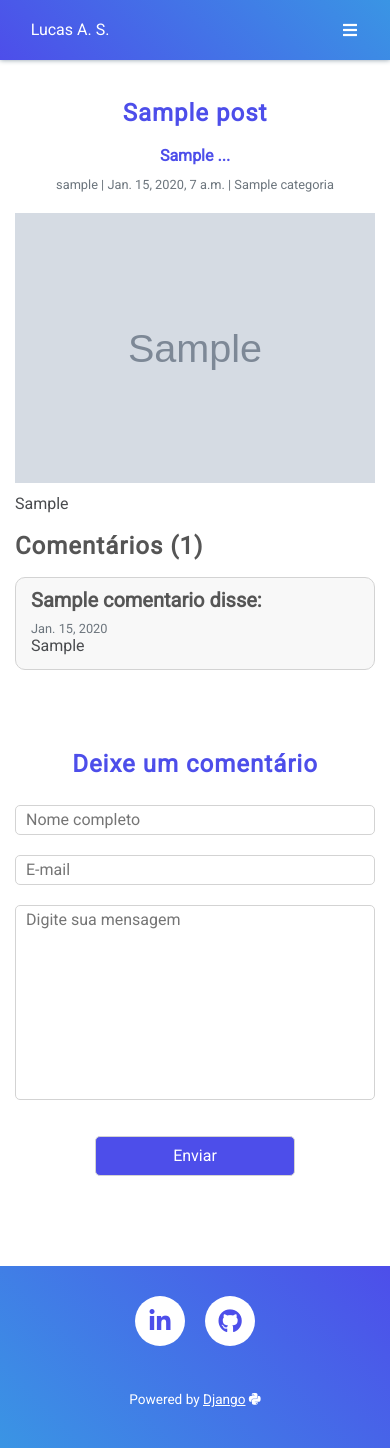
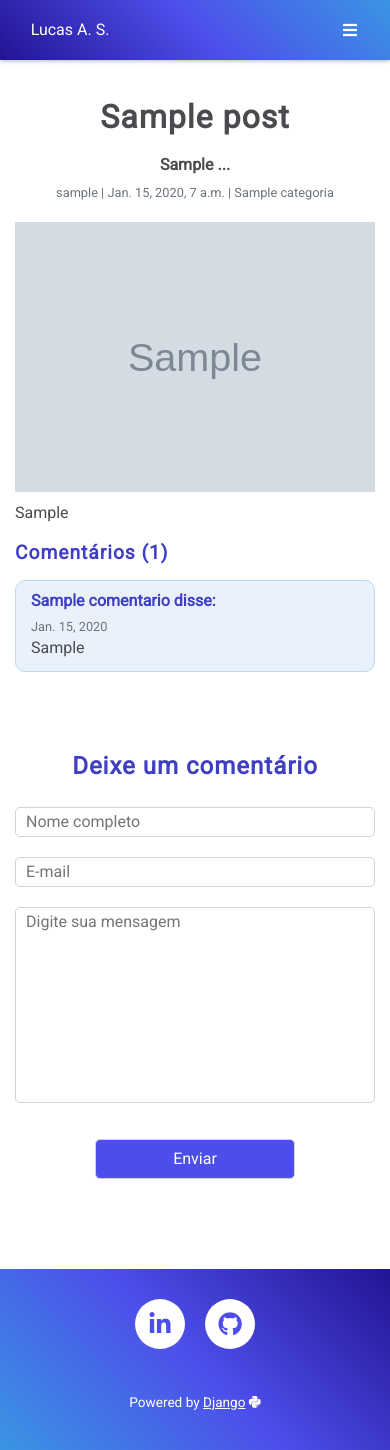
Before and after one commit to LucasAlmeidaSar/blogDjango, a Django app: page /post/1 in a window 390 px wide. Run offline with Django 3.2, Linux system fonts and the light colour scheme; tables that the repository leaves empty hold one stand-in row (values such as "Sample post"); grey boxes marked "Sample" are stand-in pictures; some libraries are stand-ins or nearby versions.

Commit message:
Ajuste na paleta de cores e na responsividade de todas as páginas.

```diff
--- a/templates/static/css/base.css
+++ b/templates/static/css/base.css
@@ -189,7 +189,7 @@ body {
   top: 0;
   z-index: 9999;
   width: 100%;
-  background-image: linear-gradient(45deg, rgb(77, 78, 234), rgb(58, 149, 228 ));
+  background-image: linear-gradient(45deg, #221493, rgb(77, 78, 234), rgb(58, 149, 228 ));
   justify-content: space-between;
   padding: 30px 25px;
   height: 40px;
@@ -208,7 +208,7 @@ body {
     height: 100vh;
     top: 0;
     left: 0;
-    background-image: linear-gradient(45deg, rgb(77, 78, 234), rgb(58, 149, 228));
+    background-image: linear-gradient(45deg, #221493, rgb(77, 78, 234), rgb(58, 149, 228));
     place-items: center;
 }
 .links-sm{
@@ -267,7 +267,7 @@ body {
 
 .rodape {
   width: 100%;
-  background-image: linear-gradient(45deg, rgb(58, 149, 228 ), rgb(77, 78, 234));
+  background-image: linear-gradient(45deg, rgb(58, 149, 228 ), rgb(77, 78, 234), #221493);
   padding: 48px 32px;
   color: white;
   justify-content: space-around;
@@ -280,7 +280,7 @@ body {
 
 .rodape-link:hover{
   text-decoration: none;
-  color: #333;
+  color: #333 ;
 }
 
 /* POST CONTAINER */
@@ -431,12 +431,6 @@ body {
     }
 }
 
-@media (min-width: 992px){
-    .container {
-        max-width: 960px;
-    }
-}
-
 @media (min-width: 1200px){
     .container {
         max-width: 1140px;
--- a/templates/static/css/contato.css
+++ b/templates/static/css/contato.css
@@ -1,7 +1,7 @@
 .contato-titulo{
     text-align: center;
     font-size: 2rem;
-    margin-bottom: 50px;
+    margin-bottom: 0px;
     color: rgb(77, 78, 234);
 }
 
--- a/templates/static/css/post.css
+++ b/templates/static/css/post.css
@@ -14,7 +14,7 @@
 
 h1,h2,h3,h4,h5,h6{
   margin: 20px 0 5px 0;
-  color: rgb(77, 78, 234);
+  color: #494b4e ;
 }
 
 h1,h2,h3,h4,h5,h6,p{
@@ -100,7 +100,7 @@ a{
     cursor: pointer;
 }
 b{
-  color: rgb(77, 78, 234);
+  color: #494b4e;
 }
 
 .post-link{
@@ -183,34 +183,35 @@ td, th {
 }
 
 .form-comentario_titulo{
+  color: #3f3fc4;
   margin-bottom: 1rem;
   font-size: 1.75rem;
   text-align: center;
 }
 
-.comentario{
-    background: #f8f8f8;
+.comentario {
+  background: #E9F2FC;
   border-radius: 10px;
   padding: 10px 15px;
-    border: 1px solid lightgray;
+  border: 1px solid #BED9F6;
   margin: 10px 0;
 }
 
 .comentarios_titulo{
     margin-bottom: 1rem;
     font-size: 1.5rem;
-    color: #555;
+    color: #3f3fc4;
 }
 
 .comentario_autor{
     font-weight: bold;
     font-size: 1.25rem;
     margin-bottom: .5rem;
-    color: #555;
+    color: #3f3fc4;
 }
 
 .comentario_conteudo{
-    margin-bottom: .25rem;
+  margin: .25rem 0;
 }
 
 
@@ -247,7 +248,7 @@ iframe{
 
 
 
-/* Responsividade */
+/* Responsividade do Form */
 
 @media (min-width:1040px){
   .form-wrapper{
@@ -259,12 +260,22 @@ iframe{
   }
 }
 
+
+
+/* Responsividade do post */
 @media (max-width:426px){
+    .comentarios_titulo{
+      font-size: 1.2rem;
+    }
+    .comentario_autor{
+      font-size: 1rem;
+    }
+
     .form_container{
       width: 100%;
     }
     .post_titulo {
-      font-size: 1.5rem;
+      font-size: 2rem;
       letter-spacing: 1px;
       line-height: 1.1;
       margin-bottom: 1.2rem;
--- a/templates/static/css/posts.css
+++ b/templates/static/css/posts.css
@@ -22,6 +22,10 @@ main{
 
 [id="form-busca"]{
   outline: none;
+  padding: 5px;
+  border-radius: 5px;
+  border: none;
+  color: #221493;
 }
 
 .posts-wrapper{
--- a/templates/static/css/sobre.css
+++ b/templates/static/css/sobre.css
@@ -5,7 +5,7 @@
 .sobre-titulo{
     text-align: center;
     font-size: 2rem;
-    margin-bottom: 50px;
+    margin: 50px 0 20px 0;
     color: rgb(77, 78, 234);
 }
 
```
Also changed, not shown: templates/static/css/home.css (+12 -3 lines). Lines whose indentation alone changed are shown as unchanged.
